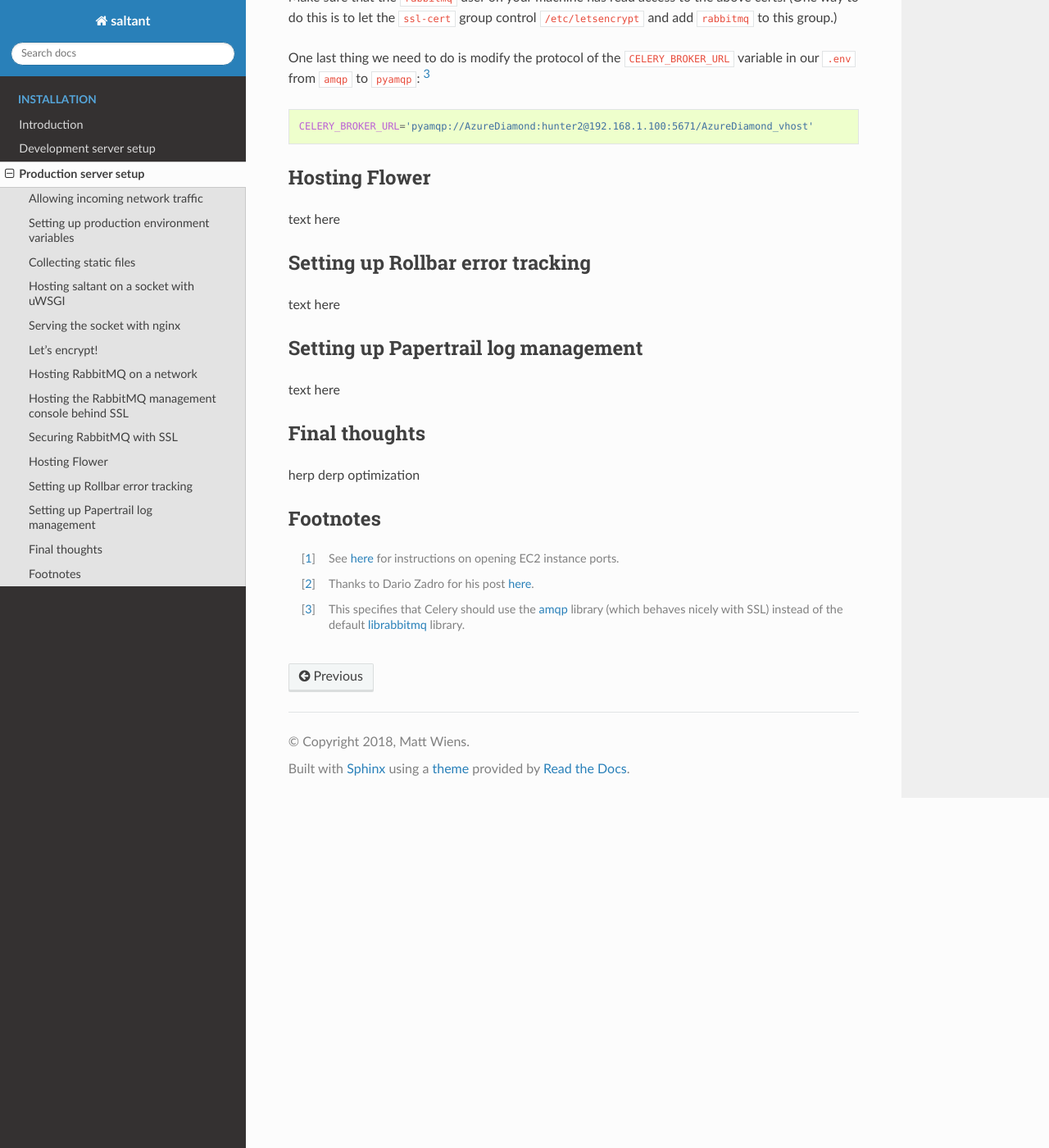
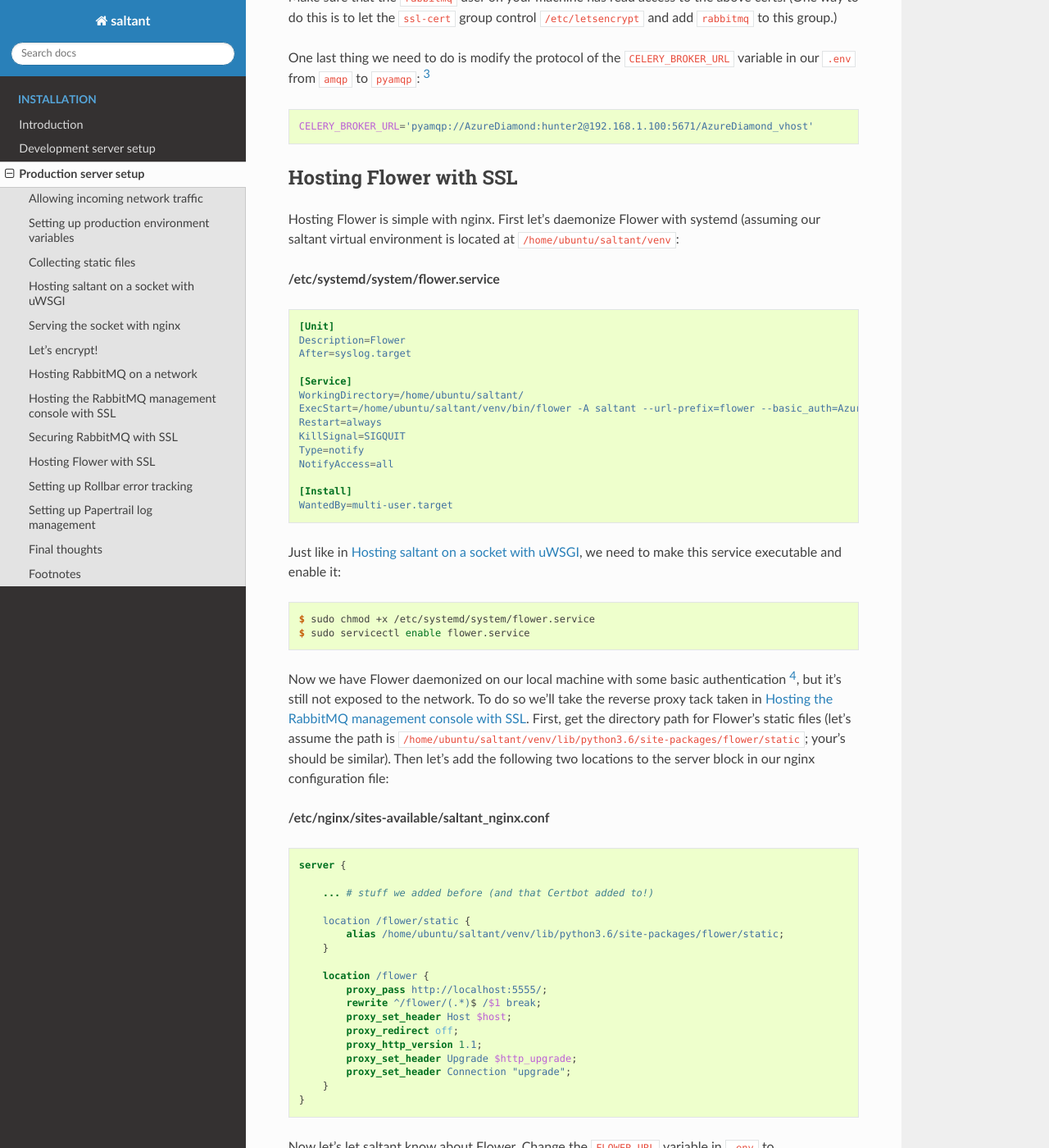
Before and after one commit to saltant-org/saltant, a Sphinx documentation site: the page built from docs/source/installation/production.rst, in a window 1280 px wide and 1400 px high, scrolled down 6585 px. Shown: the whole window at 82% size. Built offline with Sphinx 7.4.7 and the Read the Docs theme 2.0.0, drawn with Linux system fonts in a browser that asks for light colours; some of the changed text lies outside the part shown.

Commit message:
Integrate Flower into production

```diff
--- a/docs/source/installation/production.rst
+++ b/docs/source/installation/production.rst
@@ -262,8 +262,8 @@ variable in our project's ``.env``:
 
     CELERY_BROKER_URL='amqp://AzureDiamond:hunter2@192.168.1.100:5671/AzureDiamond_vhost'
 
-Hosting the RabbitMQ management console behind SSL
---------------------------------------------------
+Hosting the RabbitMQ management console with SSL
+------------------------------------------------
 
 Our strategy here will be to host the RabbitMQ management console on
 localhost and create a reverse proxy with nginx to expose to the
@@ -346,10 +346,76 @@ One last thing we need to do is modify the protocol of the
 
     CELERY_BROKER_URL='pyamqp://AzureDiamond:hunter2@192.168.1.100:5671/AzureDiamond_vhost'
 
-Hosting Flower
---------------
+Hosting Flower with SSL
+-----------------------
 
-text here
+Hosting Flower is simple with nginx. First let's daemonize Flower with
+systemd (assuming our saltant virtual environment is located at
+``/home/ubuntu/saltant/venv``:
+
+**/etc/systemd/system/flower.service**
+
+.. code-block:: ini
+
+    [Unit]
+    Description=Flower
+    After=syslog.target
+
+    [Service]
+    WorkingDirectory=/home/ubuntu/saltant/
+    ExecStart=/home/ubuntu/saltant/venv/bin/flower -A saltant --url-prefix=flower --basic_auth=AzureDiamond:hunter2
+    Restart=always
+    KillSignal=SIGQUIT
+    Type=notify
+    NotifyAccess=all
+
+    [Install]
+    WantedBy=multi-user.target
+
+Just like in `Hosting saltant on a socket with uWSGI`_, we need to make
+this service executable and enable it::
+
+    $ sudo chmod +x /etc/systemd/system/flower.service
+    $ sudo servicectl enable flower.service
+
+Now we have Flower daemonized on our local machine with some basic
+authentication [#flowerauth]_, but it's still not exposed to the network. To do so
+we'll take the reverse proxy tack taken in `Hosting the RabbitMQ
+management console with SSL`_. First, get the directory path for
+Flower's static files (let's assume the path is
+``/home/ubuntu/saltant/venv/lib/python3.6/site-packages/flower/static``;
+your's should be similar). Then let's add the following two locations to
+the server block in our nginx configuration file:
+
+**/etc/nginx/sites-available/saltant_nginx.conf**
+
+.. code-block:: nginx
+
+    server {
+
+        ... # stuff we added before (and that Certbot added to!)
+
+        location /flower/static {
+            alias /home/ubuntu/saltant/venv/lib/python3.6/site-packages/flower/static;
+        }
+
+        location /flower {
+            proxy_pass http://localhost:5555/;
+            rewrite ^/flower/(.*)$ /$1 break;
+            proxy_set_header Host $host;
+            proxy_redirect off;
+            proxy_http_version 1.1;
+            proxy_set_header Upgrade $http_upgrade;
+            proxy_set_header Connection "upgrade";
+        }
+    }
+
+Now let's let saltant know about Flower. Change the ``FLOWER_URL``
+variable in ``.env`` to
+
+.. code-block:: shell
+
+    FLOWER_URL='https://www.fictionaljobrunner.com/flower/'
 
 Setting up Rollbar error tracking
 ---------------------------------
@@ -373,6 +439,7 @@ Footnotes
 .. [#aws-traffic] See `here <https://docs.aws.amazon.com/AWSEC2/latest/UserGuide/authorizing-access-to-an-instance.html>`_ for instructions on opening EC2 instance ports.
 .. [#rabbitmq-management-nginx] Thanks to Dario Zadro for his post `here <https://stackoverflow.com/questions/49742269/rabbitmq-management-over-https-and-nginx>`_.
 .. [#pyamqp] This specifies that Celery should use the `amqp`_ library (which behaves nicely with SSL) instead of the default `librabbitmq`_ library.
+.. [#flowerauth] See more authentication options `here <https://flower.readthedocs.io/en/latest/auth.html>`_.
 
 .. Links
 .. _amqp: https://amqp.readthedocs.io/en/latest/
```
Also changed, not shown: 3 other files.
